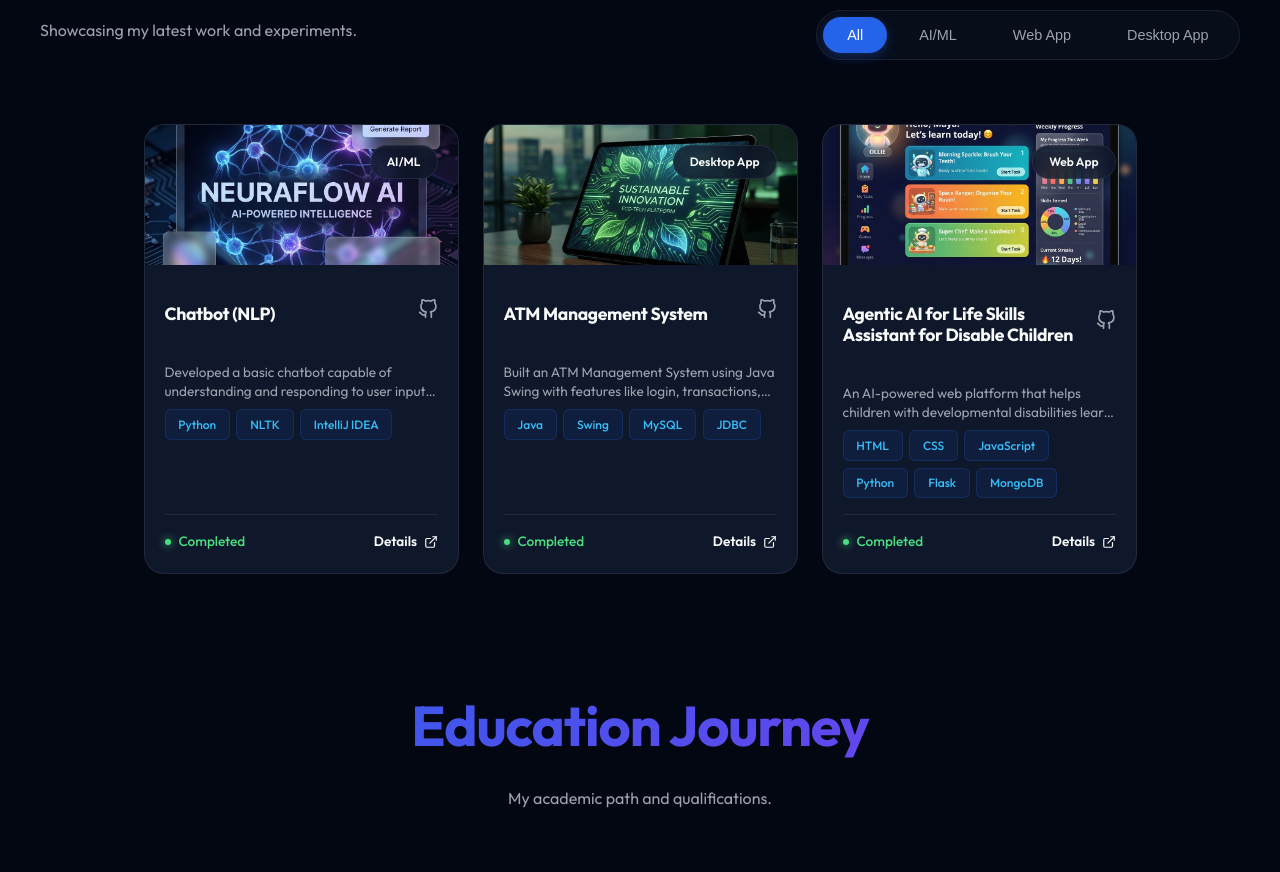
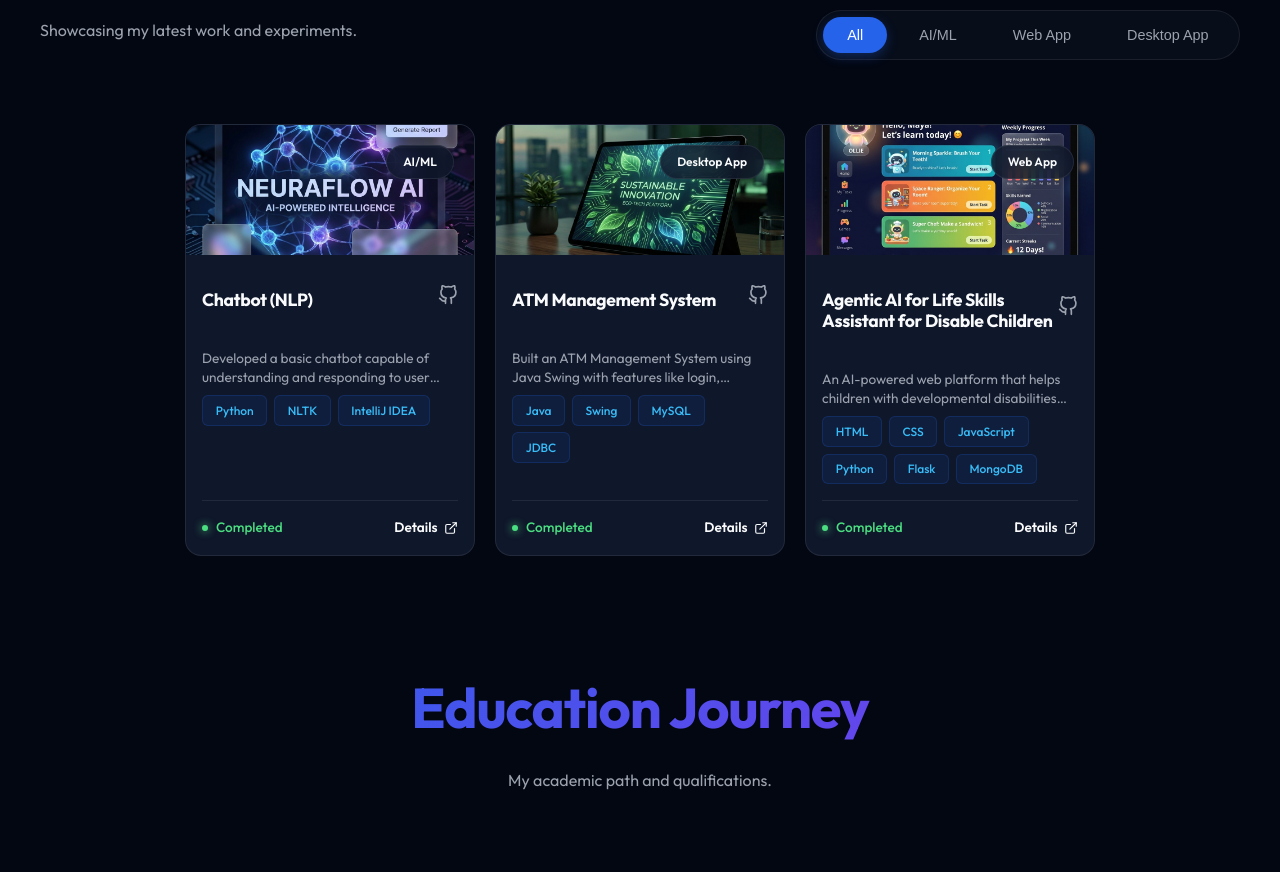
Before and after one commit to Abdul-Affan/portfolio, a React (Vite) app: page / in a window 1280 px wide. Shown: the part 2080-2952 px from the top of the page. Built offline with nearby package versions, Linux system fonts and the light colour scheme.

Commit message:
Correct project card width and tight proportions to 290px

```diff
--- a/src/index.css
+++ b/src/index.css
@@ -339,20 +339,20 @@ nav.scrolled {
 
 .project-grid-v2 {
   display: grid;
-  grid-template-columns: repeat(auto-fit, 315px);
-  gap: 1.5rem;
+  grid-template-columns: repeat(auto-fit, 290px);
+  gap: 1.25rem;
   justify-content: center;
 }
 
 .project-card-v2 {
   background: #0f172a;
-  border-radius: 20px;
+  border-radius: 16px;
   overflow: hidden;
   border: 1px solid var(--glass-border);
   transition: var(--transition);
   display: flex;
   flex-direction: column;
-  max-width: 315px;
+  max-width: 290px;
   margin: 0 auto;
 }
 
@@ -364,7 +364,7 @@ nav.scrolled {
 
 .project-img-container {
   position: relative;
-  height: 140px;
+  height: 130px;
   overflow: hidden;
 }
 
@@ -394,7 +394,7 @@ nav.scrolled {
 }
 
 .project-content-v2 {
-  padding: 1.25rem;
+  padding: 1rem;
   flex-grow: 1;
   display: flex;
   flex-direction: column;
```
